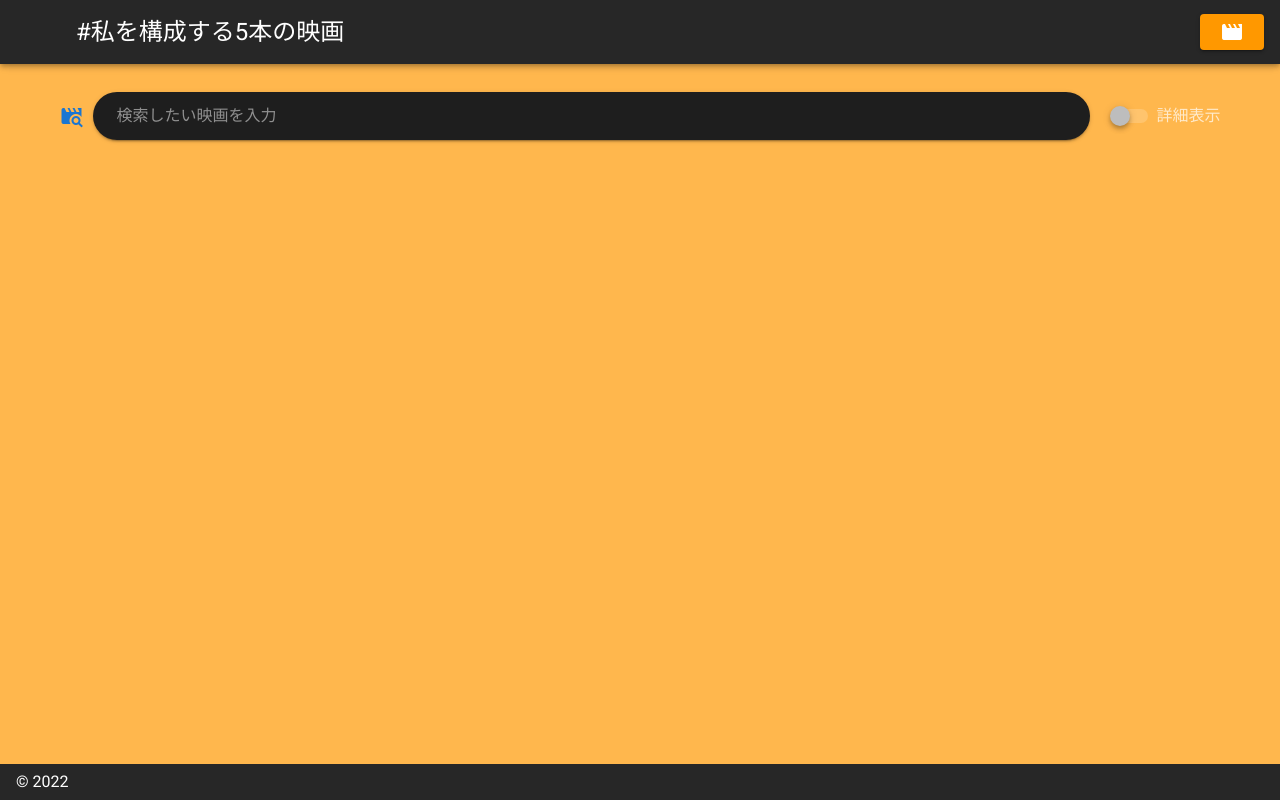
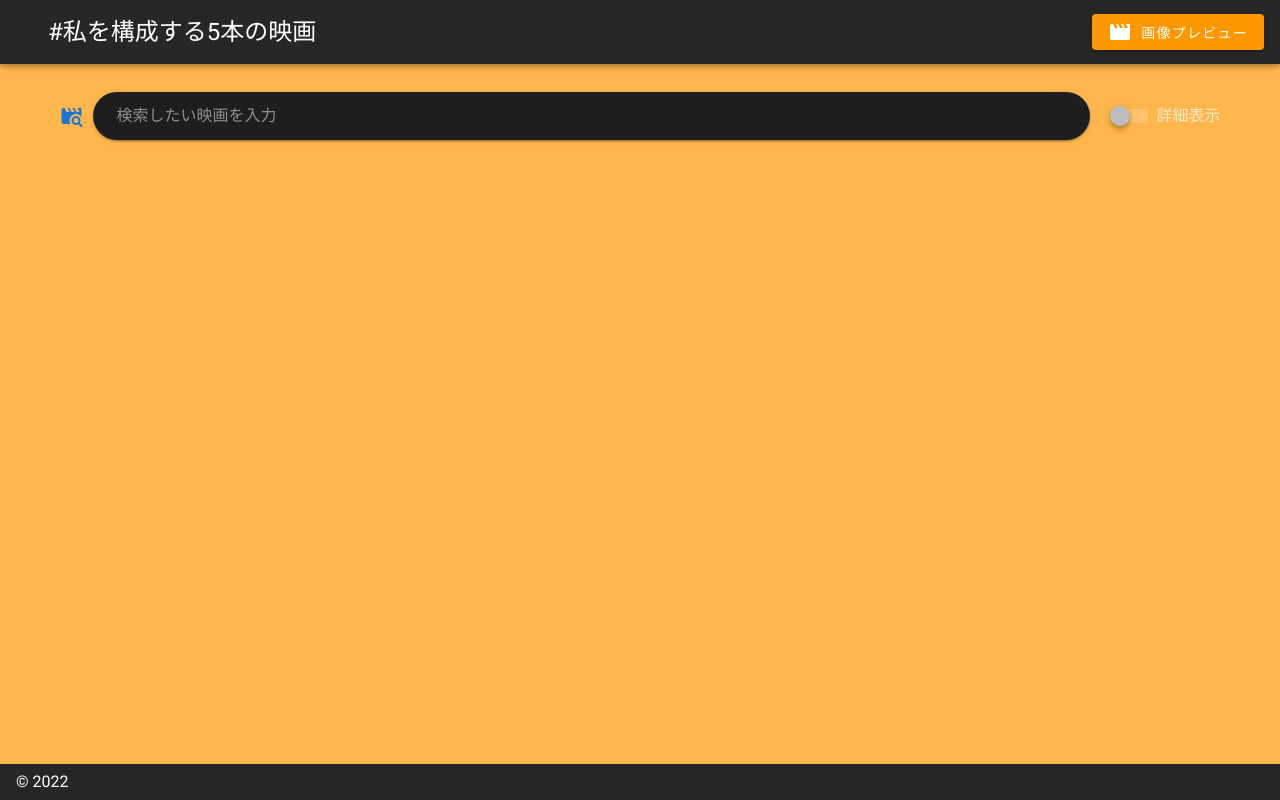
Before and after one commit to ky0613/five_movies, a Nuxt app: page / in a window 1280 px wide. Built offline with nearby package versions, Linux system fonts and the light colour scheme.

Commit message:
[ADD] ページ遷移の方法を変更

```diff
--- a/layouts/default.vue
+++ b/layouts/default.vue
@@ -22,15 +22,15 @@
       <!-- <v-app-bar-nav-icon @click.stop="drawer = !drawer" /> -->
       <v-toolbar-title
         v-text="title"
-        @click="$router.push('/')"
+        @click="jumpHome"
         style="cursor: pointer"
-        class="ml-3 ml-sm-15 text-body-1 text-sm-h5"
+        class="ml-3 ml-sm-8 text-body-1 text-sm-h5"
       />
       <v-spacer />
       <v-dialog width="80%" v-model="dialog">
         <template v-slot:activator="{ on, attrs }">
           <v-btn color="orange" v-bind="attrs" v-on="on">
-            <v-icon>mdi-movie</v-icon>
+            <v-icon class="mr-2">mdi-movie</v-icon>画像プレビュー
             <v-badge
               color="primary"
               v-if="movies.length"
@@ -177,6 +177,9 @@ export default {
     closeDialog() {
       this.dialog = false;
     },
+    jumpHome() {
+      window.location.href = "/";
+    },
   },
 };
 </script>
```
